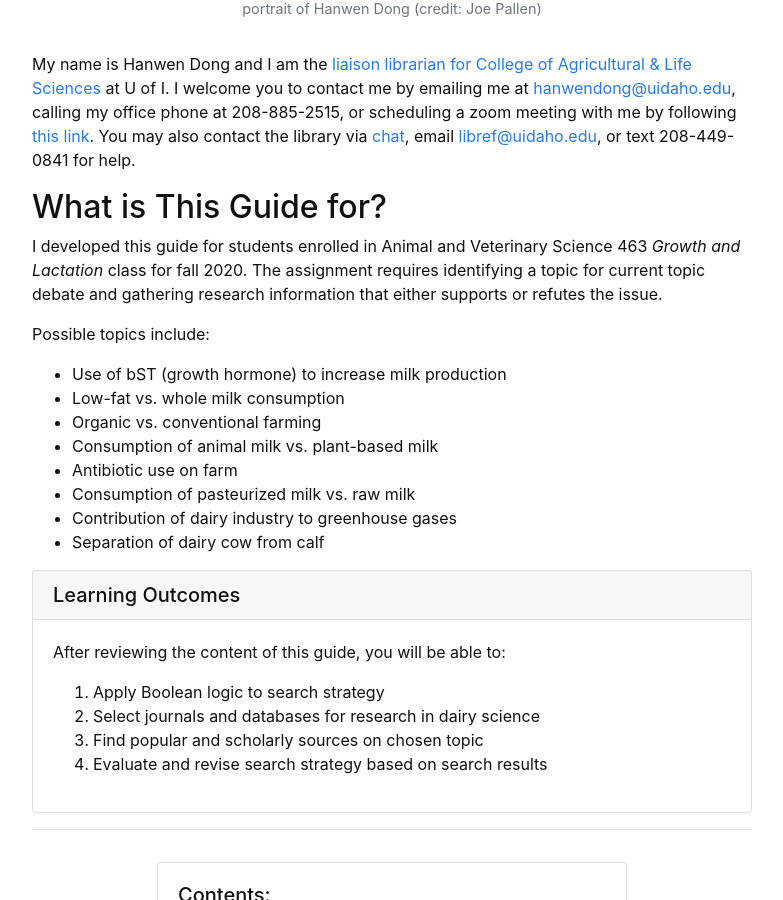
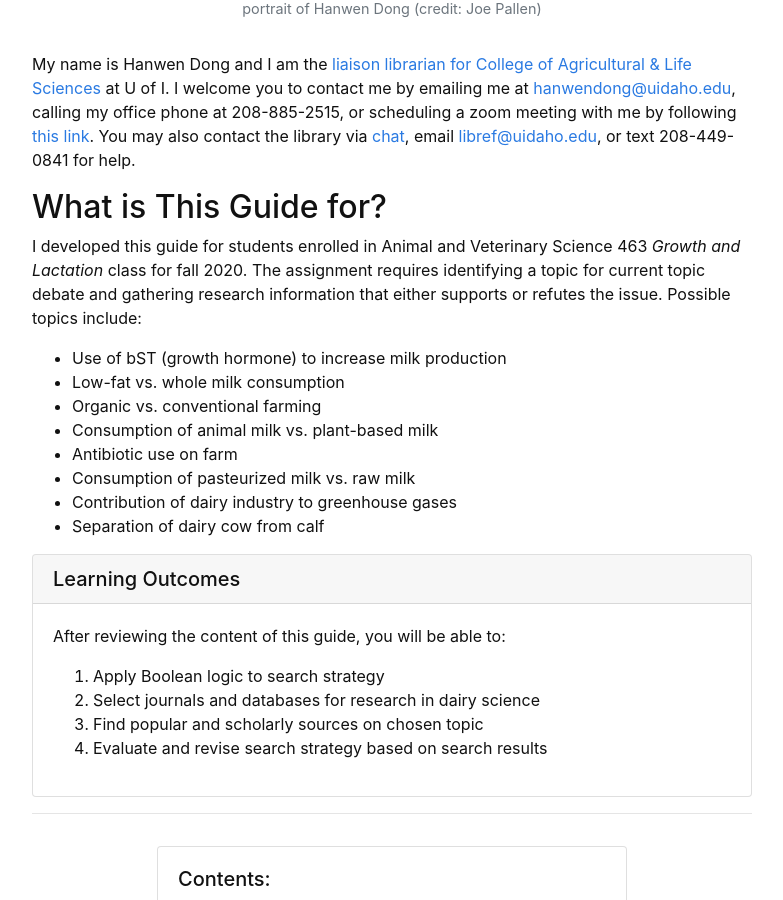
Before and after one commit to hanwendong1/AVS463-f20, a Jekyll site: the page built from index.md, in a window 1280 px wide and 900 px high, scrolled down 467 px. Shown: the whole window, without its empty margins (248-1031 px from the left). Built offline with Jekyll 4.4.1, drawn with Linux system fonts in a browser that asks for light colours.

```diff
--- a/index.md
+++ b/index.md
@@ -10,10 +10,9 @@ layout: default
 My name is Hanwen Dong and I am the [liaison librarian for College of Agricultural & Life Sciences](https://www.lib.uidaho.edu/about/liaisons.html) at U of I. I welcome you to contact me by emailing me at <hanwendong@uidaho.edu>, calling my office phone at 208-885-2515, or scheduling a zoom meeting with me by following [this link](https://uidaho.co1.qualtrics.com/jfe/form/SV_1GJiDTJ7po0bDk9?topic=Agricultural+%26amp%3B+Life+Sciences&person=Hanwen+Dong&email=hanwendong%40uidaho.edu). You may also contact the library via [chat](https://www.lib.uidaho.edu/help/chat.html), email <libref@uidaho.edu>, or text 208-449-0841 for help.
 
 ## What is This Guide for?
-I developed this guide for students enrolled in Animal and Veterinary Science 463 *Growth and Lactation* class for fall 2020. The assignment requires identifying a topic for current topic debate and gathering research information that either supports or refutes the issue.
-> Possible topics include:
-> - Use of bST (growth hormone) to increase milk production
-> - Low-fat vs. whole milk consumption
+I developed this guide for students enrolled in Animal and Veterinary Science 463 *Growth and Lactation* class for fall 2020. The assignment requires identifying a topic for current topic debate and gathering research information that either supports or refutes the issue. Possible topics include:
+ >  - Use of bST (growth hormone) to increase milk production
+ > - Low-fat vs. whole milk consumption
 - Organic vs. conventional farming
 - Consumption of animal milk vs. plant-based milk
 - Antibiotic use on farm
```
